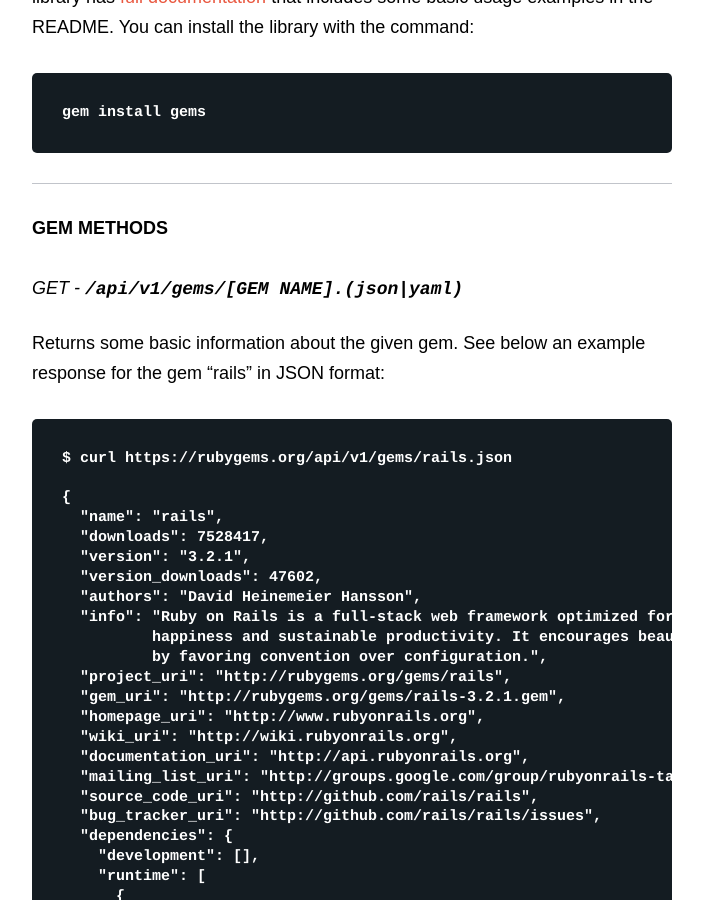
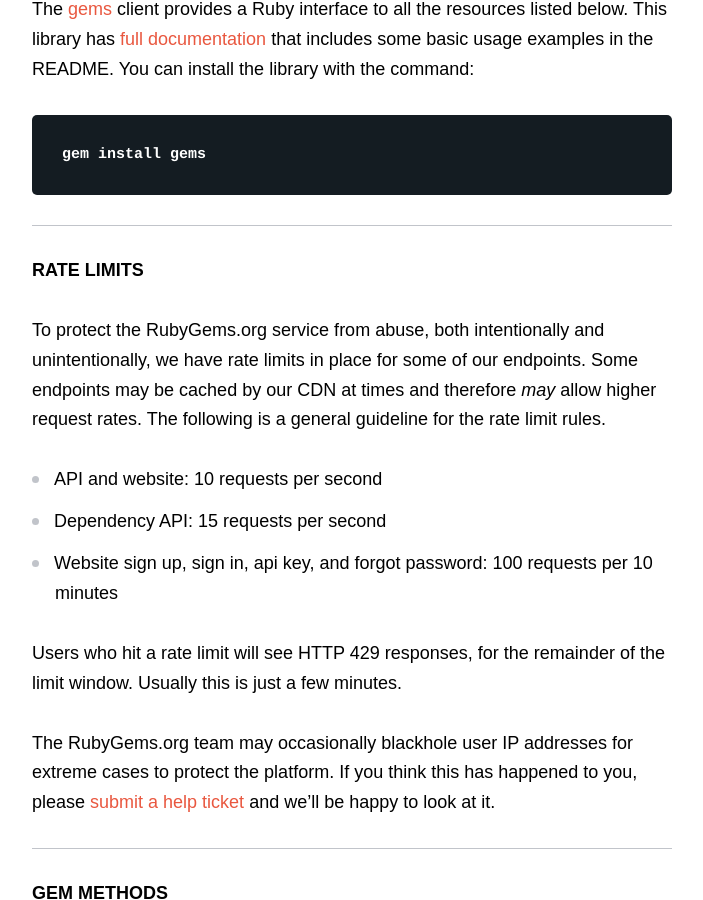
Before and after one commit to radar/guides, a Jekyll site: the page built from rubygems-org-api.md, in a window 1280 px wide and 900 px high, scrolled down 1339 px. Shown: the whole window, without its empty margins (438-1141 px from the left). Built offline with Jekyll 4.4.1, drawn with Linux system fonts in a browser that asks for light colours; nearby versions of some CDN libraries.

Commit message:
add section on rate limits

```diff
--- a/rubygems-org-api.md
+++ b/rubygems-org-api.md
@@ -14,6 +14,7 @@ next: /run-your-own-gem-server
 > add owners, and more.
 
 * [API Authorization](#api-authorization): How to authenticate with RubyGems.org
+* [Rate Limits](#rate-limits)
 * [Gem Methods](#gem-methods): Query or create gems to be hosted
 * [Gem Version Methods](#gem-version-methods): Query for information about
   versions of a particular gem
@@ -46,6 +47,19 @@ all the resources listed below. This library has
 examples in the README. You can install the library with the command:
 
     gem install gems
+
+Rate Limits
+-----------
+
+To protect the RubyGems.org service from abuse, both intentionally and unintentionally, we have rate limits in place for some of our endpoints. Some endpoints may be cached by our CDN at times and therefore _may_ allow higher request rates. The following is a general guideline for the rate limit rules.
+
+* API and website: 10 requests per second
+* Dependency API: 15 requests per second
+* Website sign up, sign in, api key, and forgot password: 100 requests per 10 minutes
+
+Users who hit a rate limit will see HTTP 429 responses, for the remainder of the limit window. Usually this is just a few minutes.
+
+The RubyGems.org team may occasionally blackhole user IP addresses for extreme cases to protect the platform. If you think this has happened to you, please [submit a help ticket](http://help.rubygems.org/discussion/new) and we'll be happy to look at it.
 
 Gem Methods
 -----------
```
